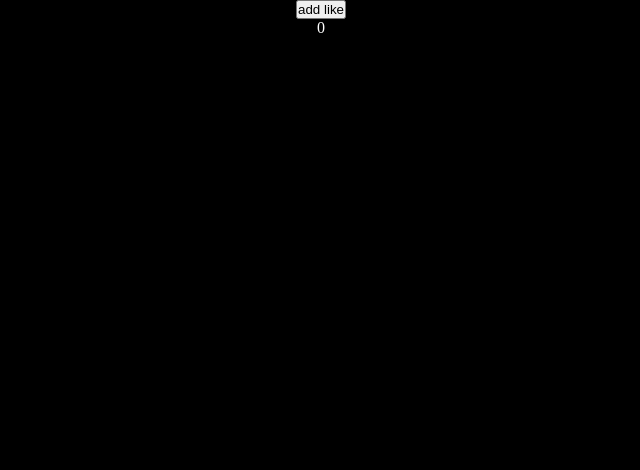
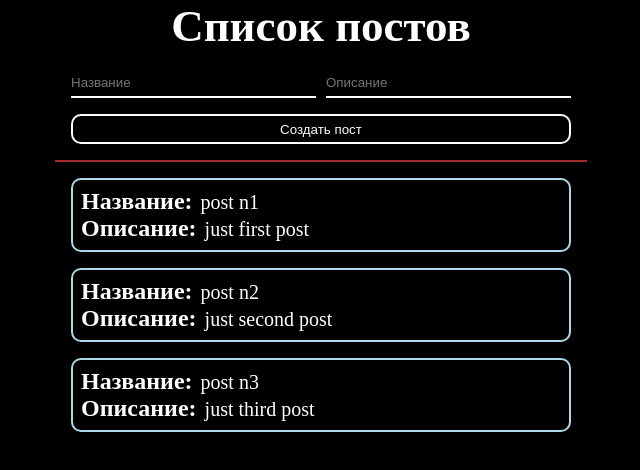
Before and after one commit to DillistoneFav/vue-learning, a Vue app: page / in a window 1280 px wide. Shown: the top 470 px of the page, without its empty margins (319-959 px from the left). Built offline with nearby package versions, Linux system fonts and the light colour scheme.

Commit message:
emit, post list, two-sides binding

```diff
--- a/index.html
+++ b/index.html
@@ -4,7 +4,7 @@
     <meta charset="UTF-8">
     <link rel="icon" href="/favicon.ico">
     <meta name="viewport" content="width=device-width, initial-scale=1.0">
-    <title>Vite App</title>
+    <title>Vue app</title>
   </head>
   <body>
     <div id="app"></div>
--- a/src/App.vue
+++ b/src/App.vue
@@ -1,30 +1,45 @@
+<template>
+  <div class="app">
+    <h1 class="postsHeader">Список постов</h1>
+    <post-form
+        :posts="posts"
+        @create="createPost"
+    />
+    <post-list
+        :posts="posts"
+    />
+  </div>
+</template>
+
 <script lang="ts">
-import { RouterLink, RouterView } from 'vue-router'
 import {defineComponent} from "vue";
+import type { IPost } from './types/IPost';
+import PostForm from './components/PostForm.vue'
+import PostList from './components/PostList.vue';
 
 export default defineComponent({
   name: "App",
-  components: {},
+  components: {
+    PostForm,
+    PostList
+  },
   data() {
-    let likes: number = 0
+    const posts: IPost[] = [
+      {id: 0, title: "post n1", description: "just first post"},
+      {id: 1, title: "post n2", description: "just second post"},
+      {id: 2, title: "post n3", description: "just third post"},
+    ]
     return {
-      likes,
+      posts,
     }
   },
   methods: {
-    addLike() {
-      this.likes += 1
-    },
+    createPost(post: IPost) {
+      this.posts.push(post)
+    }
   }
 })
 </script>
-
-<template>
-  <div class="app">
-    <button @click="addLike">add like</button>
-    <div>{{likes}}</div>
-  </div>
-</template>
 
 <style>
   *{
@@ -32,6 +47,9 @@ export default defineComponent({
     padding: 0;
     box-sizing: border-box;
   }
+</style>
+
+<style scoped>
   .app{
     width: 100%;
     height: 100vh;
@@ -40,5 +58,10 @@ export default defineComponent({
     display: flex;
     align-items: center;
     flex-direction: column;
+    overflow-y: auto;
+  }
+  .postsHeader{
+    font-size: 45px;
+    margin-bottom: 1rem;
   }
 </style>
--- /dev/null
+++ b/src/components/PostForm.vue
@@ -0,0 +1,91 @@
+<template>
+  <form @submit.prevent>
+    <div class="inputsWrapper">
+      <input
+          v-model="inputValues.title"
+          type="text"
+          class="inputForPosts"
+          placeholder="Название"
+      />
+      <input
+          v-model="inputValues.description"
+          type="text"
+          class="inputForPosts"
+          placeholder="Описание"
+      >
+    </div>
+    <button @click="createPost">Создать пост</button>
+  </form>
+</template>
+
+<script lang="ts">
+import {defineComponent} from "vue";
+import type {PropType} from "vue";
+import type {IPost} from "@/types/IPost"
+
+interface inputValuesProps {
+  title: string,
+  description: string
+}
+
+export default defineComponent({
+  name: "PostForm",
+  props: {
+    posts: {
+      type: Array as PropType<IPost[]>,
+      required: true
+    },
+  },
+  data() {
+    const inputValues: inputValuesProps = {} as inputValuesProps
+    return {
+      inputValues
+    }
+  },
+  methods: {
+    createPost(event: PointerEvent) {
+      let newPost = {
+        id: Math.max(...this.posts.map(item => item.id), 0) + 1,
+        title: this.inputValues.title,
+        description: this.inputValues.description
+      }
+      this.$emit('create', newPost)
+      this.inputValues = {} as inputValuesProps
+    },
+  }
+})
+</script>
+
+<style scoped>
+form{
+  width: 500px;
+  display: flex;
+  flex-direction: column;
+  margin-bottom: 1rem;
+}
+form .inputsWrapper{
+  display: flex;
+  justify-content: space-between;
+}
+form input{
+  width: 49%;
+  height: 30px;
+  background: none;
+  outline: none;
+  color: #fff;
+  border-bottom: 2px solid #fff;
+  border-top: none;
+  border-right: none;
+  border-left: none;
+}
+form button{
+  margin-top: 1rem;
+  outline: none;
+  background: none;
+  color: #fff;
+  border-radius: 10px;
+  border: 2px solid #fff;
+  height: 30px;
+  cursor: pointer;
+}
+</style>
--- /dev/null
+++ b/src/components/PostItem.vue
@@ -0,0 +1,41 @@
+<template>
+  <div class="post">
+    <div><span>Название:</span>{{post.title}}</div>
+    <div><span>Описание:</span>{{post.description}}</div>
+  </div>
+</template>
+
+<script lang="ts">
+import {defineComponent} from "vue";
+import type {PropType} from "vue";
+import type {IPost} from "@/types/IPost";
+
+export default defineComponent({
+  name: "PostItem",
+  props: {
+    post: {
+      type: Object as PropType<IPost>,
+      required: true
+    }
+  }
+})
+</script>
+
+<style scoped>
+.post{
+  width: 500px;
+  border: 2px solid lightblue;
+  padding: 0.5rem;
+  border-radius: 10px;
+  font-size: 20px;
+  margin-top: 1rem;
+}
+.post:first-of-type{
+  margin-top: 0;
+}
+.post span{
+  font-weight: bold;
+  font-size: 24px;
+  margin-right: 0.5rem;
+}
+</style>
--- /dev/null
+++ b/src/components/PostList.vue
@@ -0,0 +1,33 @@
+<template>
+  <div class="postsContainer">
+    <post-item
+        :post="post"
+        v-for="post in posts"
+    />
+  </div>
+</template>
+
+<script lang="ts">
+import {defineComponent} from "vue";
+import type {PropType} from "vue";
+import type {IPost} from "@/types/IPost";
+import PostItem from "@/components/PostItem.vue";
+
+export default defineComponent({
+  name: "PostList",
+  components: {PostItem},
+  props: {
+    posts: {
+      type: Array as PropType<IPost[]>,
+      required: true
+    }
+  }
+})
+</script>
+
+<style scoped>
+  .postsContainer{
+    padding: 1rem;
+    border-top: 2px solid brown;
+  }
+</style>
--- /dev/null
+++ b/src/types/IPost.ts
@@ -0,0 +1,5 @@
+export interface IPost {
+    id: number,
+    title: string,
+    description: string,
+}
```
